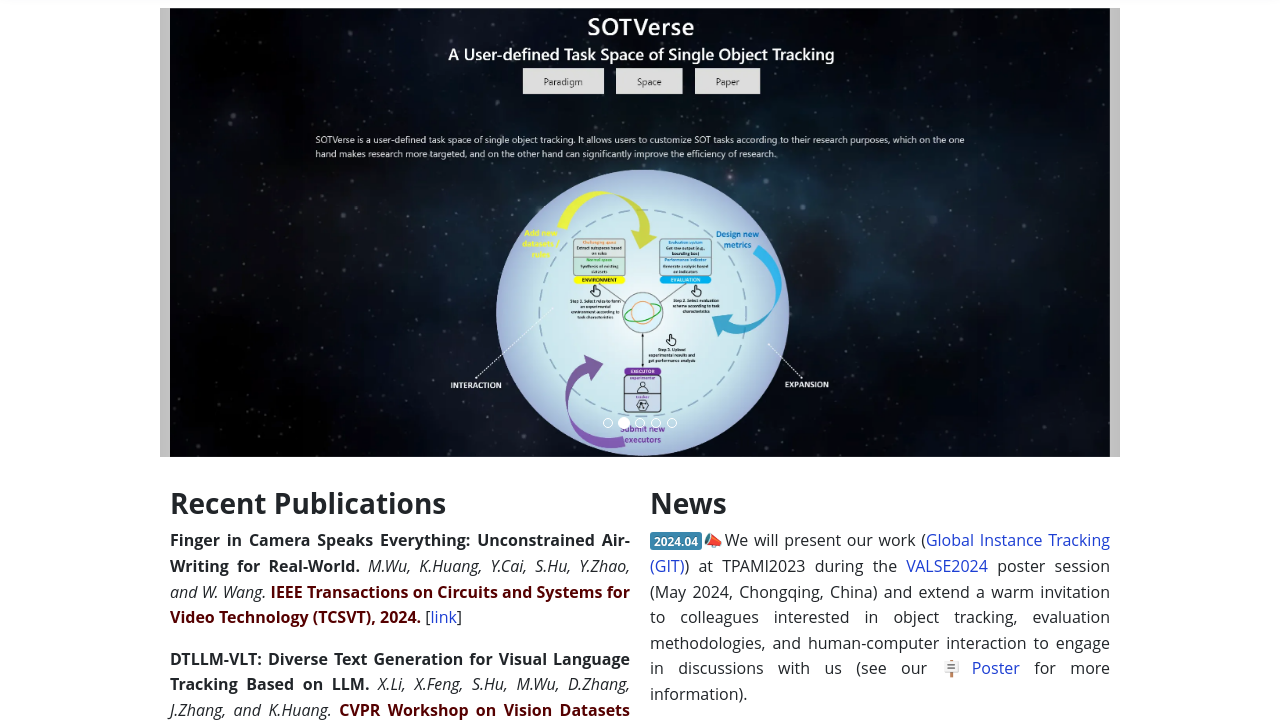
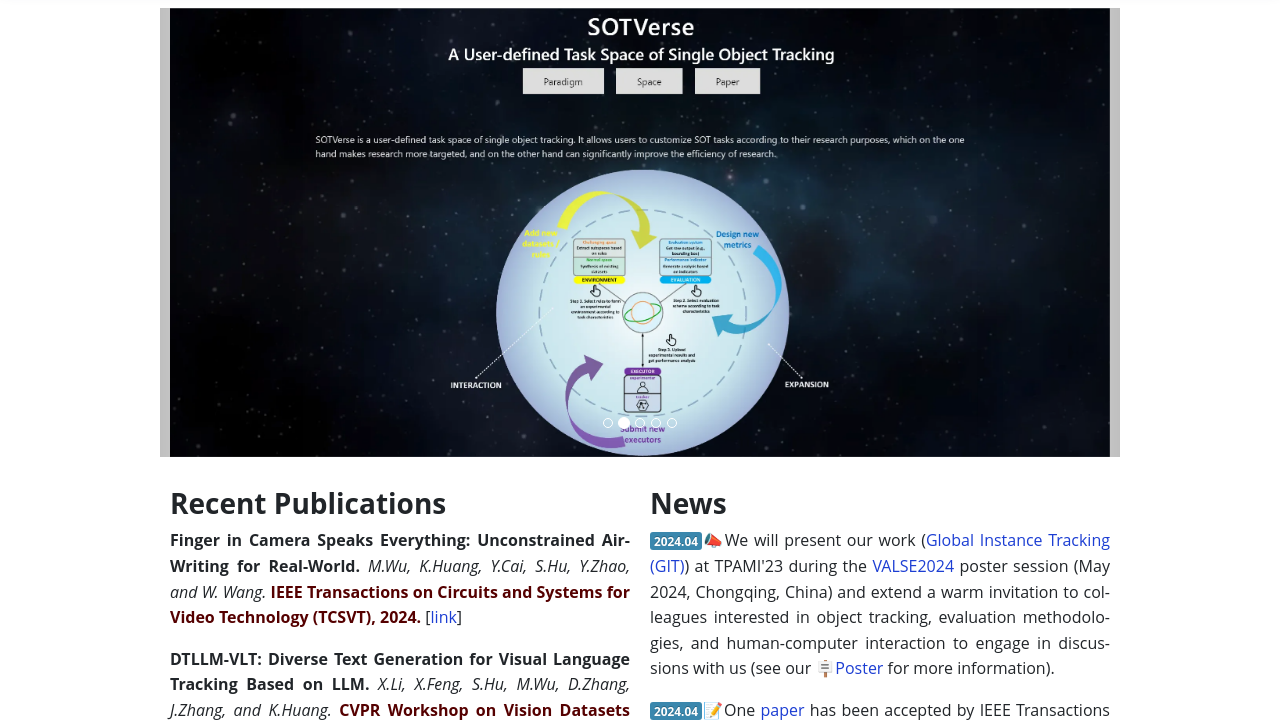
Before and after one commit to Xuchen-Li/VIIG, a plain HTML site: page index.html in a window 1280 px wide. Shown: the part 92-813 px from the top of the page. Drawn offline with nearby package versions, Linux system fonts and the light colour scheme.

Commit message:
update news.
Signed-off-by: Xuchen-Li <lixuchen2024@ia.ac.cn>

```diff
--- a/index.html
+++ b/index.html
@@ -134,6 +134,20 @@
       background-color: #e0e0e0;
       color: #000;
       border-radius: 10px;
+    }
+
+    .container p {
+      word-break: break-word;
+      hyphens: auto;
+      -webkit-hyphens: auto;
+      -moz-hyphens: auto;
+      -ms-hyphens: auto;
+      overflow-wrap: break-word;
+      /* 允许在任意字符间断行 */
+    }
+
+    .hyphenate::after {
+      content: "-";
     }
   </style>
 </head>
@@ -318,7 +332,7 @@
           <h3><strong>News</strong></h3>
           <p><span class="label-info">2024.04</span>📣We will present our work (<a
               href="https://ieeexplore.ieee.org/abstract/document/9720246">Global Instance Tracking (GIT)</a>) at
-            TPAMI2023 during the <a href="http://www.valser.org/2024/#/">VALSE2024</a> poster session (May 2024,
+            TPAMI'23 during the <a href="http://www.valser.org/2024/#/">VALSE2024</a> poster session (May 2024,
             Chongqing, China) and extend a warm invitation to colleagues interested in object tracking, evaluation
             methodologies, and human-computer interaction to engage in discussions with us (see our <a
               href="https://huuuuusy.github.io/files/VALSE24Poster-364.pdf">🪧Poster</a> for more information).</p>
```
